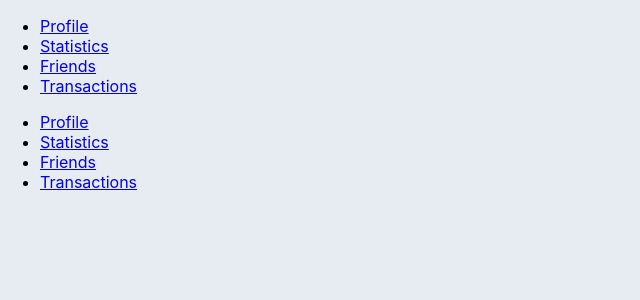
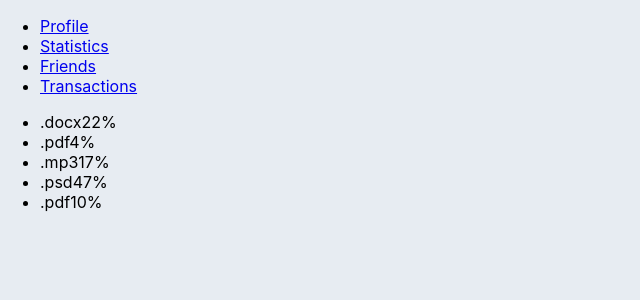
Before and after one commit to leprecoin112/goit-react-hw-01-components, a React (Create React App) app: page /goit-react-hw-01-components/friends in a window 1280 px wide. Shown: the top 300 px of the page, without its empty margins (0-640 px from the left). Built offline with nearby package versions, Linux system fonts and the light colour scheme.

Commit message:
fix route

```diff
--- a/src/components/App.jsx
+++ b/src/components/App.jsx
@@ -9,9 +9,10 @@ export function App() {
   return (
     <BrowserRouter>
       <Routes>
-        <Route path="/" element={<Layout />}>
+        <Route path="/goit-react-hw-01-components" element={<Layout />}>
+          <Route index element={<></>} />
           <Route
-            index
+            path="/goit-react-hw-01-components/profile"
             element={
               <Profile
                 username={user.username}
@@ -22,9 +23,18 @@ export function App() {
               />
             }
           />
-          <Route path="statistics" element={<Statistics data={data} />} />
-          <Route path="friends" element={<Statistics data={data} />} />
-          <Route path="transactions" element={<Statistics data={data} />} />
+          <Route
+            path="/goit-react-hw-01-components/statistics"
+            element={<Statistics data={data} />}
+          />
+          <Route
+            path="/goit-react-hw-01-components/friends"
+            element={<Statistics data={data} />}
+          />
+          <Route
+            path="/goit-react-hw-01-components/transactions"
+            element={<Statistics data={data} />}
+          />
           <Route path="*" element={<Layout />} />
         </Route>
       </Routes>
--- a/src/route/Layout.js
+++ b/src/route/Layout.js
@@ -6,16 +6,18 @@ const Layout = () => {
       <nav>
         <ul>
           <li>
-            <Link to="/">Profile</Link>
+            <Link to="/goit-react-hw-01-components/profile">Profile</Link>
           </li>
           <li>
-            <Link to="/statistics">Statistics</Link>
+            <Link to="/goit-react-hw-01-components/statistics">Statistics</Link>
           </li>
           <li>
-            <Link to="/friends">Friends</Link>
+            <Link to="/goit-react-hw-01-components/friends">Friends</Link>
           </li>
           <li>
-            <Link to="/transactions">Transactions</Link>
+            <Link to="/goit-react-hw-01-components/transactions">
+              Transactions
+            </Link>
           </li>
         </ul>
       </nav>
```
